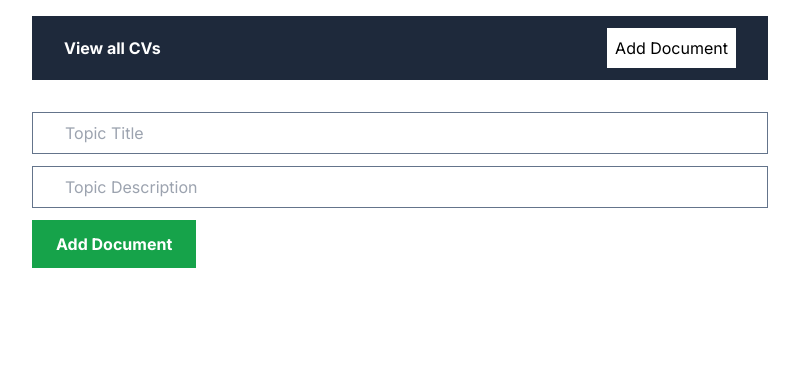
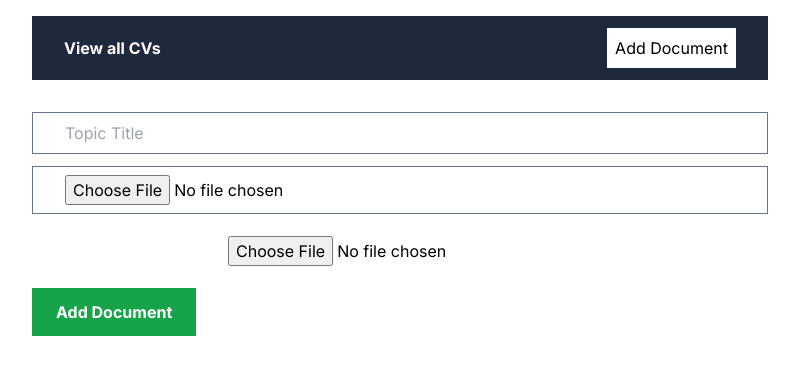
Before and after one commit to kate-49/csv-uploader, a Next.js app: page /addDocument in a window 1280 px wide. Shown: the top 374 px of the page, without its empty margins (240-1039 px from the left). Built offline with nearby package versions, Linux system fonts and the light colour scheme.

Commit message:
doesnt work locally

```diff
--- a/app/addDocument/page.jsx
+++ b/app/addDocument/page.jsx
@@ -1,21 +1,48 @@
 "use client";
 
-import { useState } from "react";
+import {createRef, useState} from "react";
 import { useRouter } from "next/navigation";
+import * as Papa from "postcss";
 
 export default function AddDocument() {
-    const [name, setName] = useState("");
-    const [content, setContent] = useState("");
+    const fileInput = createRef();
+    const fileName = createRef();
 
     const router = useRouter();
+
+    const changeHandler = (event) => {
+        Papa.parse(event.target.files[0], {
+            header: true,
+            skipEmptyLines: true,
+            complete: function (results) {
+                console.log(results.data)
+            },
+        });
+
+    };
 
     const handleSubmit = async (e) => {
         e.preventDefault();
 
-        if (!name || !content) {
-            alert("Name and content are required.");
-            return;
+        const formData = new FormData();
+        // formData("avatar", fileInput.current.files[0]);
+        // formData.set("fileName", fileName.current.value);
+
+        const reader = new FileReader();
+        const file = fileInput.current.files[0];
+
+
+
+        if (file) {
+            const text = e.target.result
+            console.log("text")
+            console.log(text)
+            reader.readAsText(file);
+            // console.log(reader.read(file));
         }
+
+        console.log("document contents")
+        console.log(FileReader.readAsText(fileInput.current.files[0]))
 
         try {
             const res = await fetch("http://localhost:3000/api/documents", {
@@ -23,7 +50,7 @@ export default function AddDocument() {
                 headers: {
                     "Content-type": "application/json",
                 },
-                body: JSON.stringify({ name, content }),
+                body: formData
             });
 
             if (res.ok) {
@@ -39,19 +66,25 @@ export default function AddDocument() {
     return (
         <form onSubmit={handleSubmit} className="flex flex-col gap-3">
             <input
-                onChange={(e) => setName(e.target.value)}
-                value={name}
+                ref={fileName}
                 className="border border-slate-500 px-8 py-2"
                 type="text"
                 placeholder="Topic Title"
             />
 
             <input
-                onChange={(e) => setContent(e.target.value)}
-                value={content}
+                ref={fileInput}
                 className="border border-slate-500 px-8 py-2"
-                type="text"
-                placeholder="Topic Description"
+                type="file"
+                placeholder="File Here"
+            />
+
+            <input
+                type="file"
+                name="file"
+                accept=".csv"
+                onChange={changeHandler}
+                style={{display: "block", margin: "10px auto"}}
             />
 
             <button
--- a/package.json
+++ b/package.json
@@ -11,10 +11,11 @@
   "dependencies": {
     "mongoose": "^8.14.3",
     "next": "15.3.2",
+    "papaparse": "^5.5.3",
+    "postcss": "8.4.31",
     "react": "^19.0.0",
     "react-dom": "^19.0.0",
     "react-icons": "^4.9.0",
-    "postcss": "8.4.31",
     "tailwindcss": "3.3.2"
   }
 }
```
Also changed, not shown: 1 other file (tests, documents, lock files or other folders).
